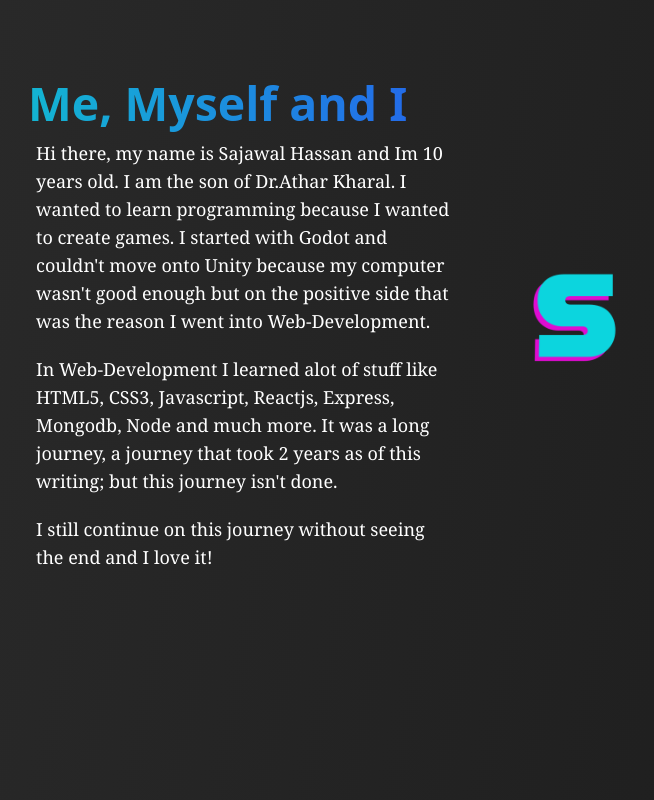
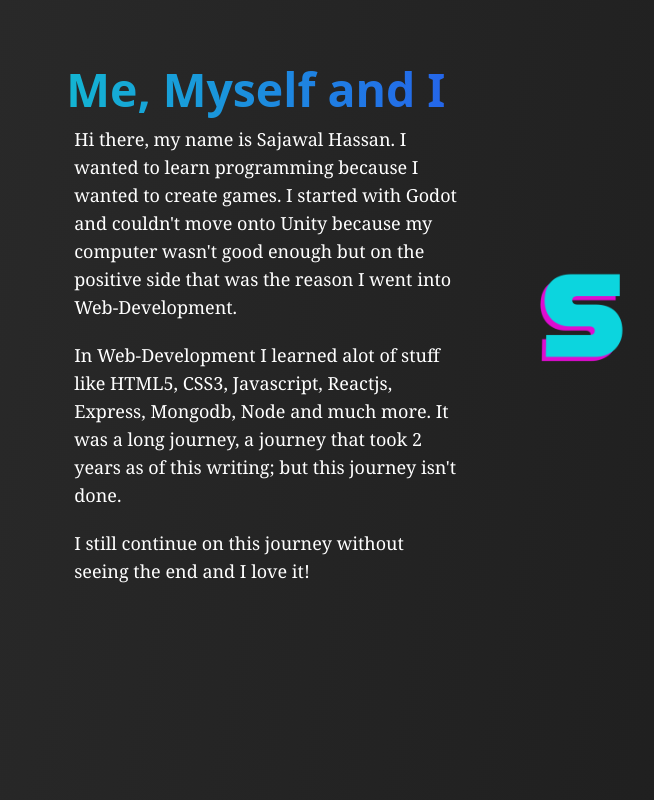
Before and after one commit to SajawalHassan/portfolio_react, a React (Create React App) app: page / in a window 1280 px wide. Shown: the part 1520-2320 px from the top of the page, without its empty margins (427-1081 px from the left). Built offline with nearby package versions, Linux system fonts and the light colour scheme; no server answers.

Commit message:
Update about me page

```diff
--- a/package.json
+++ b/package.json
@@ -18,6 +18,7 @@
     "react-dom": "^18.2.0",
     "react-scripts": "5.0.1",
     "react-scroll": "^1.8.7",
+    "use-sound": "^4.0.1",
     "web-vitals": "^2.1.4"
   },
   "scripts": {
--- a/src/App.js
+++ b/src/App.js
@@ -5,11 +5,16 @@ import Main from "./Components/Main/Main.comp";
 import Projects from "./Components/Projects/Projects.comp";
 import Sidebar from "./Components/Sidebar/Sidebar.comp";
 import Skills from "./Components/Skills/Skills.comp";
+import bgMusic from "./Music/bg_music.mp3";
+import useSound from "use-sound";
 import AnimCursor from "./Components/AnimCursor/AnimCursor.comp";
 
 function App() {
+  const [play] = useSound(bgMusic);
+
   return (
     <div className="flex">
+      <h1 onClick={play}>Play music</h1>
       <AnimCursor />
       <Sidebar />
       <div className="w-screen">
--- a/src/Components/About.comp.js
+++ b/src/Components/About.comp.js
@@ -17,8 +17,7 @@ function About() {
           <h1 className="section-heading">Me, Myself and I</h1>
           <div className="section-description text-lg ml-2">
             <p>
-              Hi there, my name is Sajawal Hassan and Im 10 years old. I am the
-              son of Dr.Athar Kharal. I wanted to learn programming because I
+              Hi there, my name is Sajawal Hassan. I wanted to learn programming because I
               wanted to create games. I started with Godot and couldn't move
               onto Unity because my computer wasn't good enough but on the
               positive side that was the reason I went into Web-Development.
```
Also changed, not shown: 2 other files (tests, documents, lock files or other folders).
